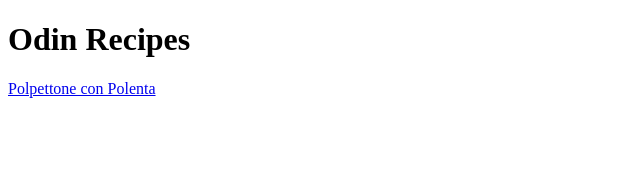
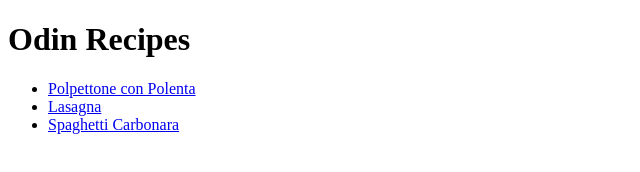
Before and after one commit to VecchiR/odin-recipes, a plain HTML site: page index.html in a window 1280 px wide. Shown: the whole page, without its empty margins (0-640 px from the left). Drawn offline with Linux system fonts and the light colour scheme.

Commit message:
Same as previous commit
The previous commit was made in the wrong folder, so it did not
commit the changes made to the index.html file.

```diff
--- a/index.html
+++ b/index.html
@@ -6,6 +6,10 @@
 </head>
 <body>
     <h1>Odin Recipes</h1>
-    <a href="./recipes/polpettone-con-polenta.html">Polpettone con Polenta</a>
+    <ul>
+        <li><a href="./recipes/polpettone-con-polenta.html">Polpettone con Polenta</a></li>
+        <li><a href="recipes/lasagna.html">Lasagna</a></li>
+        <li><a href="recipes/spaghetti_carbonara.html">Spaghetti Carbonara</a></li>
+    </ul>
 </body>
 </html>
```
